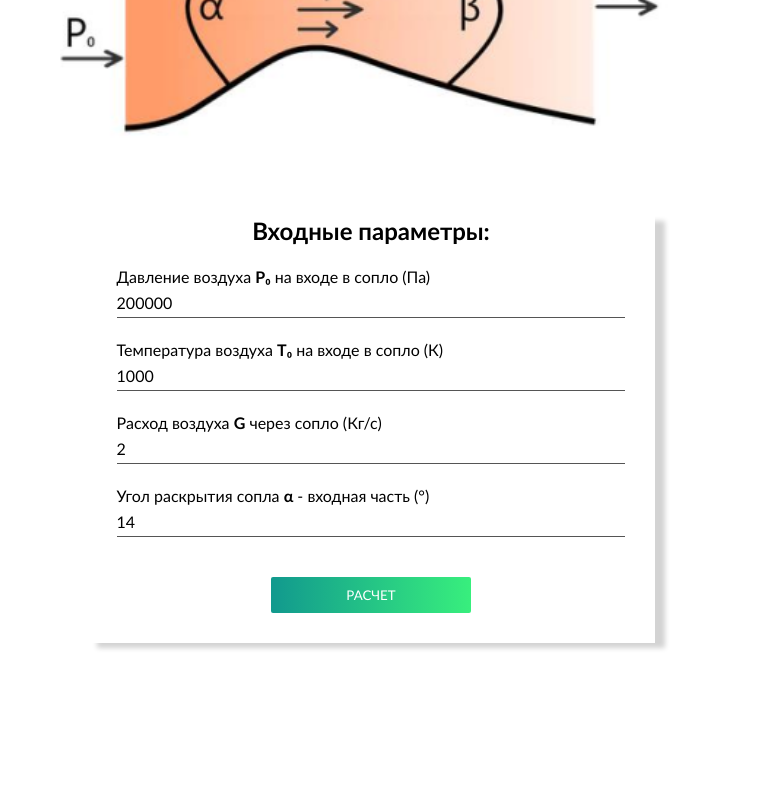
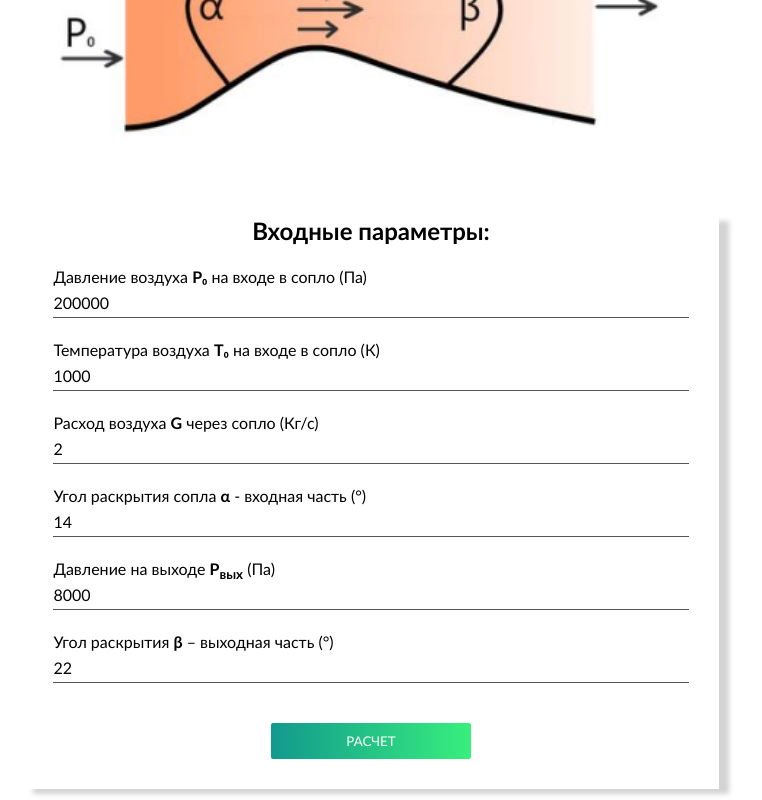
Before and after one commit to Mihagan12pro/nozzle_1, a Vue app in the folder client/: page / in a window 1280 px wide. Shown: the part 835-1635 px from the top of the page, without its empty margins (264-1026 px from the left). Before the commit the page ends 1489 px from the top, so only its background shows below. Built offline with nearby package versions, Linux system fonts and the light colour scheme.

Commit message:
feat: add clearAllPathAndVars

```diff
--- a/client/src/components/FormComponent.vue
+++ b/client/src/components/FormComponent.vue
@@ -6,9 +6,9 @@
                 <input type="number"
                     name="p_input"
                     v-model="P_input"
-                     min="1"
-                     @keypress="NumbersOnly"
-                     required />
+                    min="1"
+                    @keypress="NumbersOnly"
+                    required />
                 <label>Давление воздуха <b>P₀</b> на входе в сопло (Па)</label>
             </div>
             <div class="input-container">
@@ -46,6 +46,30 @@
                     required/>
                 <label>Угол раскрытия сопла <b>α</b> - входная часть (°)</label>
             </div>
+            <div class="input-container">
+                <input
+                    type="number"
+                    class="inputbox"
+                    name="p_output"
+                    v-model="P_output"
+                    min="1"
+                    step="any"
+                    @keypress="NumbersOnly"
+                    required />
+                <label>Давление на выходе <b>P<sub>вых</sub></b> (Па)</label>
+            </div>
+            <div class="input-container">
+                <input
+                    type="number"
+                    class="inputbox"
+                    name="betta"
+                    v-model="Betta"
+                    min="1"
+                    step="any"
+                    @keypress="NumbersOnly"
+                    required />
+                <label>Угол раскрытия <b>β</b> – выходная часть (°)</label>
+            </div>
             <button type="submit" class="btn">Расчет</button>
         </form>
     </div>
@@ -69,9 +93,9 @@ export default {
             evt = (evt) ? evt : window.event;
             var charCode = (evt.which) ? evt.which : evt.keyCode;
             if ((charCode > 31 && (charCode < 48 || charCode > 57)) && charCode !== 46) {
-            evt.preventDefault();
+                evt.preventDefault();
             } else {
-            return true;
+                return true;
             }
         }
     },
@@ -96,7 +120,7 @@ export default {
         padding: 0 30px;
         padding-bottom: 30px;
         display: inline-block;
-        width: 45%;
+        width: 55%;
         overflow: hidden;
         background-size: cover;
         box-shadow: 10px 5px 5px #d3d3d3;
--- a/client/src/components/ResultPage.vue
+++ b/client/src/components/ResultPage.vue
@@ -71,7 +71,19 @@
                 }"
                 >
                 {{ runned || "Запуск расчета" }}
-         </p>
+            </p>
+            <p
+                :class="{
+                    green: meshCreated == 'Сетка успешно создана',
+                    red:
+                    meshCreated ==
+                    'Сетка не может быть построена с данными входными параметрами.' ||
+                    meshCreated ==
+                    'Не удалось создать сетку',
+                }"
+                >
+                {{ meshCreated || "Создание сетки" }}
+            </p>
         </div>
       </div>
     </div>
@@ -94,6 +106,8 @@
             changeUserParams: "",
             changed_files: "",
             runned: "",
+            meshCreated: "",
+            id: "",
         }
     },
     created() {
@@ -151,11 +165,30 @@
         },
         run() {
             axios
-            .get(`http://localhost:8081/runned/`)
+            .get('http://localhost:8081/runned/')
             .then((response) => {
                 let json = response.data;
                 this.runned = json.runned;
                 console.log(json);
+                if (this.runned == "Расчет успешно запущен. Ожидайте...") {
+                    this.id = setTimeout(this.createdMesh, 4000);
+                }
+            })
+            .catch((error) => console.log(error));
+        },
+
+        createdMesh() {
+            axios
+            .get('http://localhost:8081/meshCreated/')
+            .then((response) => {
+            let json = response.data;
+            this.meshCreated = json.meshCreated;
+            if (json.meshCreated !== "") {
+                clearTimeout(this.id);
+            } else {
+                setTimeout(this.createdMesh, 4000);
+            }
+            console.log(json);
             })
             .catch((error) => console.log(error));
         },
```
Also changed, not shown: 1 other file (tests, documents, lock files or other folders).
